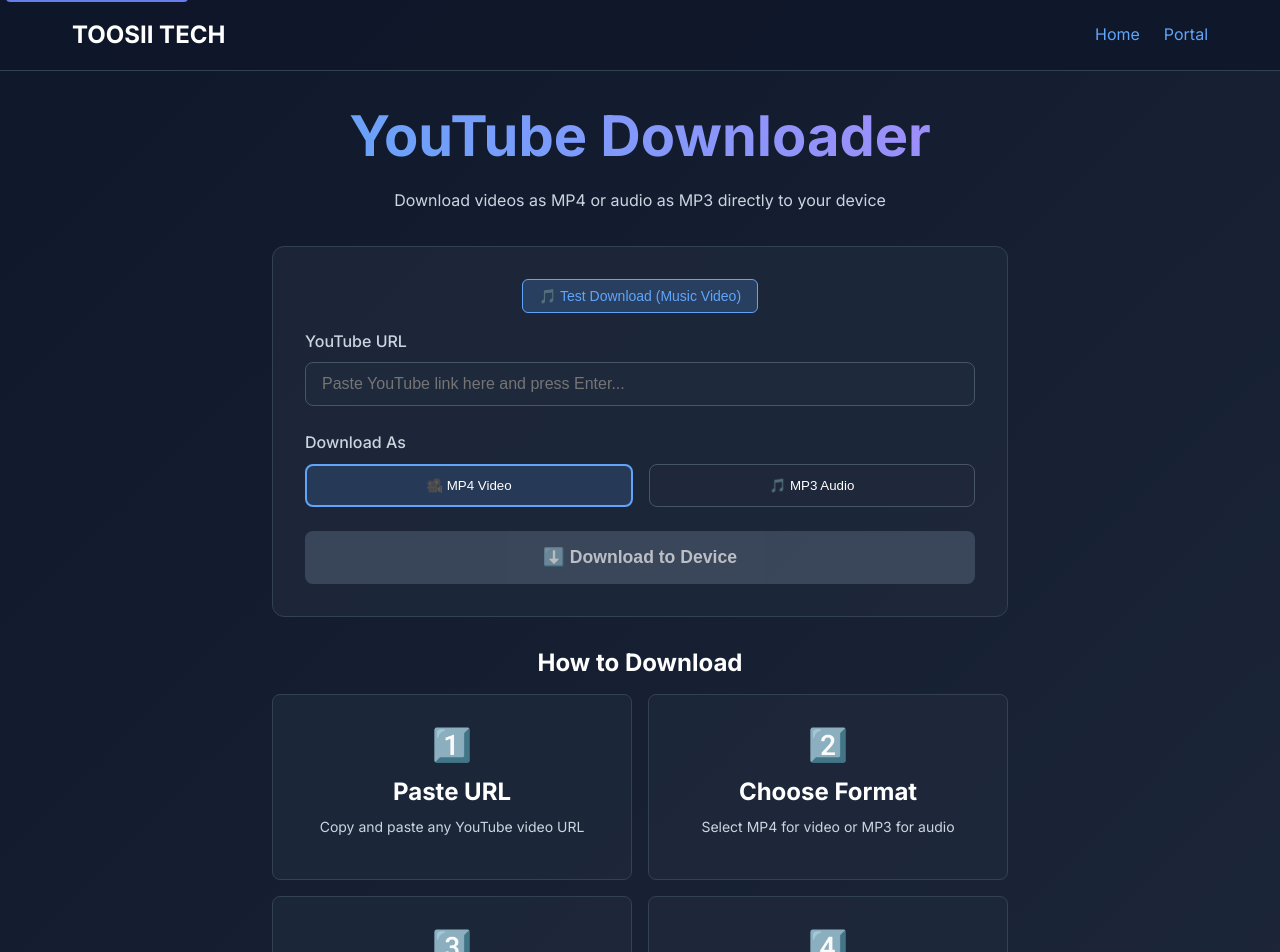
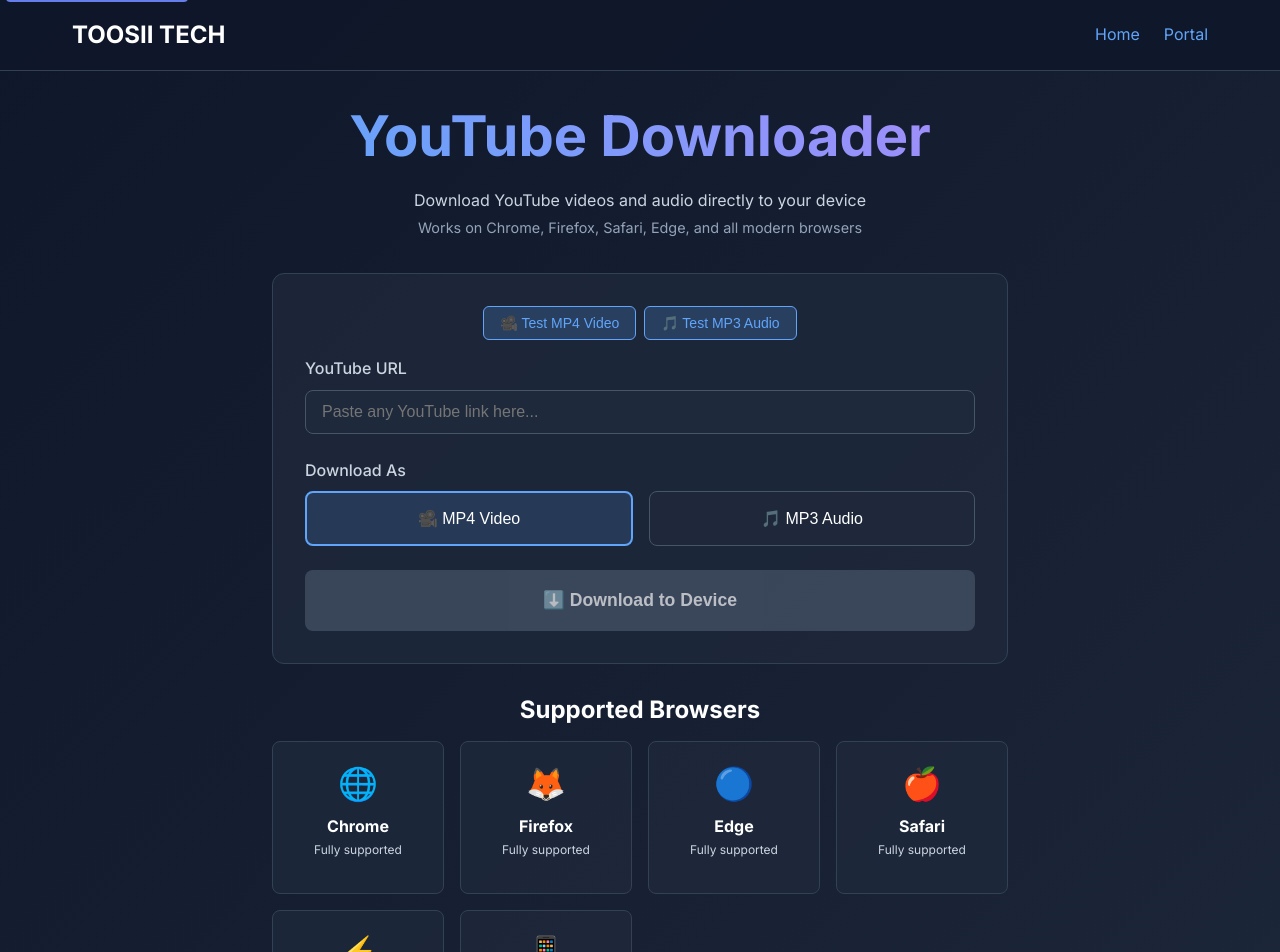
Before and after one commit to TOOSII102/BASE-WEB-APP2, a Next.js app: page / in a window 1280 px wide. Shown: the top 952 px of the page. Built offline with nearby package versions, Linux system fonts and the light colour scheme.

Commit message:
Update page.js

```diff
--- a/app/page.js
+++ b/app/page.js
@@ -10,6 +10,7 @@ export default function Home() {
   const [loading, setLoading] = useState(false)
   const [result, setResult] = useState(null)
   const [error, setError] = useState('')
+  const [downloading, setDownloading] = useState(false)
   const urlInputRef = useRef(null)
 
   const handleDownload = async () => {
@@ -21,6 +22,7 @@ export default function Home() {
     setLoading(true)
     setError('')
     setResult(null)
+    setDownloading(false)
 
     try {
       const response = await fetch('/api/youtube-download', {
@@ -45,9 +47,10 @@ export default function Home() {
       }
 
       setResult(data)
+      setDownloading(true)
 
-      // Trigger download immediately
-      triggerDirectDownload(data.downloadUrl, data.title, data.type);
+      // Try all download URLs until one works
+      triggerBrowserDownload(data.downloadUrls, `youtube_download.${data.type}`);
 
     } catch (err) {
       console.error('Download error:', err);
@@ -57,32 +60,45 @@ export default function Home() {
     }
   }
 
-  const triggerDirectDownload = (downloadUrl, title, type) => {
+  const triggerBrowserDownload = (downloadUrls, filename) => {
+    console.log('Starting browser download...', { downloadUrls, filename });
+
+    let success = false;
+
+    // Try each download URL until one works
+    downloadUrls.forEach((downloadUrl, index) => {
+      if (success) return; // Skip if already succeeded
+
+      setTimeout(() => {
         try {
-      // Create safe filename
-      const safeTitle = title.replace(/[^a-z0-9]/gi, '_').toLowerCase();
-      const filename = `${safeTitle}.${type}`;
-
-      console.log('Starting download to device...', { downloadUrl, filename });
-
-      // Method 1: Direct download with anchor tag
+          // Method 1: Direct download with anchor tag (works in Chrome, Firefox, Edge, Safari)
           const link = document.createElement('a');
           link.href = downloadUrl;
-      link.setAttribute('download', filename);
-      link.setAttribute('target', '_blank');
+          link.download = filename; // This triggers download in supported browsers
+          link.target = '_blank'; // Fallback for browsers that don't support download attribute
+          link.rel = 'noopener noreferrer';
 
-      // Trigger download
+          // Style it to be invisible
+          link.style.display = 'none';
+
+          // Append to body and trigger click
           document.body.appendChild(link);
           link.click();
           document.body.removeChild(link);
 
-      console.log('Download triggered to device');
+          console.log(`Download attempt ${index + 1} triggered:`, downloadUrl);
+          success = true;
 
         } catch (err) {
-      console.error('Direct download failed:', err);
-      // Fallback: Open in new tab
+          console.log(`Download attempt ${index + 1} failed:`, err);
+
+          // Last resort: open in new tab
+          if (index === downloadUrls.length - 1 && !success) {
             window.open(downloadUrl, '_blank');
           }
+        }
+      }, index * 1000); // Stagger attempts by 1 second
+    });
   }
 
   const resetForm = () => {
@@ -90,6 +106,7 @@ export default function Home() {
     setDownloadType('mp4')
     setResult(null)
     setError('')
+    setDownloading(false)
     if (urlInputRef.current) {
       urlInputRef.current.focus();
     }
@@ -101,9 +118,15 @@ export default function Home() {
     }
   }
 
-  // Test with popular music video
-  const testDownload = () => {
-    setUrl('https://www.youtube.com/watch?v=JGwWNGJdvx8'); // Popular music video
+  // Test with popular videos
+  const testDownload = (videoType = 'mp4') => {
+    const testVideos = {
+      mp4: 'https://www.youtube.com/watch?v=JGwWNGJdvx8', // Shape of You - Ed Sheeran
+      mp3: 'https://www.youtube.com/watch?v=fJ9rUzIMcZQ' // Bohemian Rhapsody - Queen
+    };
+
+    setUrl(testVideos[videoType]);
+    setDownloadType(videoType);
     setTimeout(() => handleDownload(), 100);
   }
 
@@ -111,7 +134,7 @@ export default function Home() {
     <>
       <Head>
         <title>TOOSII TECH - YouTube to MP3/MP4 Downloader</title>
-        <meta name="description" content="Download YouTube videos as MP4 or audio as MP3 directly to your device" />
+        <meta name="description" content="Download YouTube videos as MP4 or audio as MP3 directly to your device - Works on Chrome, Firefox, Safari, Edge" />
       </Head>
 
       <div style={{
@@ -169,7 +192,10 @@ export default function Home() {
             color: '#cbd5e0',
             marginBottom: '2rem'
           }}>
-            Download videos as MP4 or audio as MP3 directly to your device
+            Download YouTube videos and audio directly to your device<br />
+            <span style={{ fontSize: '0.9rem', color: '#94a3b8' }}>
+              Works on Chrome, Firefox, Safari, Edge, and all modern browsers
+            </span>
           </p>
 
           {/* Download Section */}
@@ -180,10 +206,10 @@ export default function Home() {
             padding: '2rem',
             marginBottom: '2rem'
           }}>
-            {/* Test Button */}
-            <div style={{ marginBottom: '1rem', textAlign: 'center' }}>
+            {/* Test Buttons */}
+            <div style={{ marginBottom: '1rem', textAlign: 'center', display: 'flex', gap: '0.5rem', justifyContent: 'center' }}>
               <button
-                onClick={testDownload}
+                onClick={() => testDownload('mp4')}
                 style={{
                   background: 'rgba(96, 165, 250, 0.2)',
                   color: '#60a5fa',
@@ -194,7 +220,21 @@ export default function Home() {
                   fontSize: '0.875rem'
                 }}
               >
-                🎵 Test Download (Music Video)
+                🎥 Test MP4 Video
+              </button>
+              <button
+                onClick={() => testDownload('mp3')}
+                style={{
+                  background: 'rgba(96, 165, 250, 0.2)',
+                  color: '#60a5fa',
+                  border: '1px solid #60a5fa',
+                  padding: '0.5rem 1rem',
+                  borderRadius: '6px',
+                  cursor: 'pointer',
+                  fontSize: '0.875rem'
+                }}
+              >
+                🎵 Test MP3 Audio
               </button>
             </div>
 
@@ -213,7 +253,7 @@ export default function Home() {
                 value={url}
                 onChange={(e) => setUrl(e.target.value)}
                 onKeyPress={handleKeyPress}
-                placeholder="Paste YouTube link here and press Enter..."
+                placeholder="Paste any YouTube link here..."
                 style={{
                   width: '100%',
                   padding: '0.75rem 1rem',
@@ -241,13 +281,14 @@ export default function Home() {
                   onClick={() => setDownloadType('mp4')}
                   style={{
                     flex: 1,
-                    padding: '0.75rem 1rem',
+                    padding: '1rem',
                     borderRadius: '8px',
                     border: downloadType === 'mp4' ? '2px solid #60a5fa' : '1px solid #475569',
                     background: downloadType === 'mp4' ? 'rgba(96, 165, 250, 0.15)' : 'rgba(30, 41, 59, 0.8)',
                     color: 'white',
                     cursor: 'pointer',
-                    fontWeight: '500'
+                    fontWeight: '500',
+                    fontSize: '1rem'
                   }}
                 >
                   🎥 MP4 Video
@@ -257,13 +298,14 @@ export default function Home() {
                   onClick={() => setDownloadType('mp3')}
                   style={{
                     flex: 1,
-                    padding: '0.75rem 1rem',
+                    padding: '1rem',
                     borderRadius: '8px',
                     border: downloadType === 'mp3' ? '2px solid #60a5fa' : '1px solid #475569',
                     background: downloadType === 'mp3' ? 'rgba(96, 165, 250, 0.15)' : 'rgba(30, 41, 59, 0.8)',
                     color: 'white',
                     cursor: 'pointer',
-                    fontWeight: '500'
+                    fontWeight: '500',
+                    fontSize: '1rem'
                   }}
                 >
                   🎵 MP3 Audio
@@ -278,7 +320,7 @@ export default function Home() {
                 width: '100%',
                 background: loading || !url.trim() ? '#475569' : 'linear-gradient(135deg, #3b82f6, #8b5cf6)',
                 color: 'white',
-                padding: '1rem 2rem',
+                padding: '1.25rem 2rem',
                 borderRadius: '8px',
                 border: 'none',
                 fontWeight: '600',
@@ -287,7 +329,7 @@ export default function Home() {
                 opacity: loading || !url.trim() ? 0.7 : 1
               }}
             >
-              {loading ? '⬇️ Downloading...' : '⬇️ Download to Device'}
+              {loading ? '🔄 Processing...' : '⬇️ Download to Device'}
             </button>
           </div>
 
@@ -318,7 +360,7 @@ export default function Home() {
                 marginBottom: '1.5rem'
               }}>
                 <h3 style={{ fontSize: '1.25rem', color: 'white', margin: 0 }}>
-                  ✅ Downloading to Device...
+                  {downloading ? '✅ Download Complete!' : '⬇️ Downloading...'}
                 </h3>
                 <button
                   onClick={resetForm}
@@ -340,8 +382,15 @@ export default function Home() {
                 padding: '1.5rem',
                 borderRadius: '8px'
               }}>
-                <div style={{ color: '#10b981', textAlign: 'center', marginBottom: '1rem' }}>
-                  ✅ Your {result.type.toUpperCase()} file is downloading to your device
+                <div style={{
+                  color: downloading ? '#10b981' : '#60a5fa',
+                  textAlign: 'center',
+                  marginBottom: '1rem',
+                  fontWeight: '500'
+                }}>
+                  {downloading
+                    ? '✅ File downloaded to your device!'
+                    : '⬇️ Downloading to your device...'}
                 </div>
 
                 <div style={{
@@ -367,32 +416,34 @@ export default function Home() {
             </div>
           )}
 
-          {/* Instructions */}
+          {/* Browser Support */}
           <div style={{ marginTop: '2rem' }}>
             <h3 style={{ fontSize: '1.5rem', marginBottom: '1rem', color: 'white', textAlign: 'center' }}>
-              How to Download
+              Supported Browsers
             </h3>
             <div style={{
               display: 'grid',
-              gridTemplateColumns: 'repeat(auto-fit, minmax(250px, 1fr))',
+              gridTemplateColumns: 'repeat(auto-fit, minmax(150px, 1fr))',
               gap: '1rem'
             }}>
               {[
-                { icon: '1️⃣', title: 'Paste URL', desc: 'Copy and paste any YouTube video URL' },
-                { icon: '2️⃣', title: 'Choose Format', desc: 'Select MP4 for video or MP3 for audio' },
-                { icon: '3️⃣', title: 'Click Download', desc: 'File downloads directly to your device' },
-                { icon: '4️⃣', title: 'Enjoy', desc: 'Find the file in your Downloads folder' }
-              ].map((step, index) => (
+                { icon: '🌐', name: 'Chrome', desc: 'Fully supported' },
+                { icon: '🦊', name: 'Firefox', desc: 'Fully supported' },
+                { icon: '🔵', name: 'Edge', desc: 'Fully supported' },
+                { icon: '🍎', name: 'Safari', desc: 'Fully supported' },
+                { icon: '⚡', name: 'Opera', desc: 'Fully supported' },
+                { icon: '📱', name: 'Mobile', desc: 'Chrome & Safari' }
+              ].map((browser, index) => (
                 <div key={index} style={{
                   background: 'rgba(30, 41, 59, 0.8)',
-                  padding: '1.5rem',
+                  padding: '1rem',
                   borderRadius: '8px',
                   border: '1px solid #334155',
                   textAlign: 'center'
                 }}>
-                  <div style={{ fontSize: '2rem', marginBottom: '0.5rem' }}>{step.icon}</div>
-                  <h4 style={{ color: 'white', marginBottom: '0.5rem' }}>{step.title}</h4>
-                  <p style={{ color: '#cbd5e0', fontSize: '0.875rem' }}>{step.desc}</p>
+                  <div style={{ fontSize: '2rem', marginBottom: '0.5rem' }}>{browser.icon}</div>
+                  <h4 style={{ color: 'white', marginBottom: '0.25rem', fontSize: '1rem' }}>{browser.name}</h4>
+                  <p style={{ color: '#cbd5e0', fontSize: '0.75rem' }}>{browser.desc}</p>
                 </div>
               ))}
             </div>
@@ -411,7 +462,7 @@ export default function Home() {
               TOOSII TECH
             </div>
             <p style={{ color: '#cbd5e0', marginBottom: '2rem' }}>
-              Download YouTube videos and audio directly to your device
+              Download YouTube videos and audio directly to your device - All browsers supported
             </p>
             <div style={{ display: 'flex', justifyContent: 'center', gap: '2rem', flexWrap: 'wrap', marginBottom: '2rem' }}>
               <a href="mailto:toosiitechcompany@gmail.com" style={{ color: '#60a5fa', textDecoration: 'none' }}>
```
Lines whose indentation alone changed are shown as unchanged.
